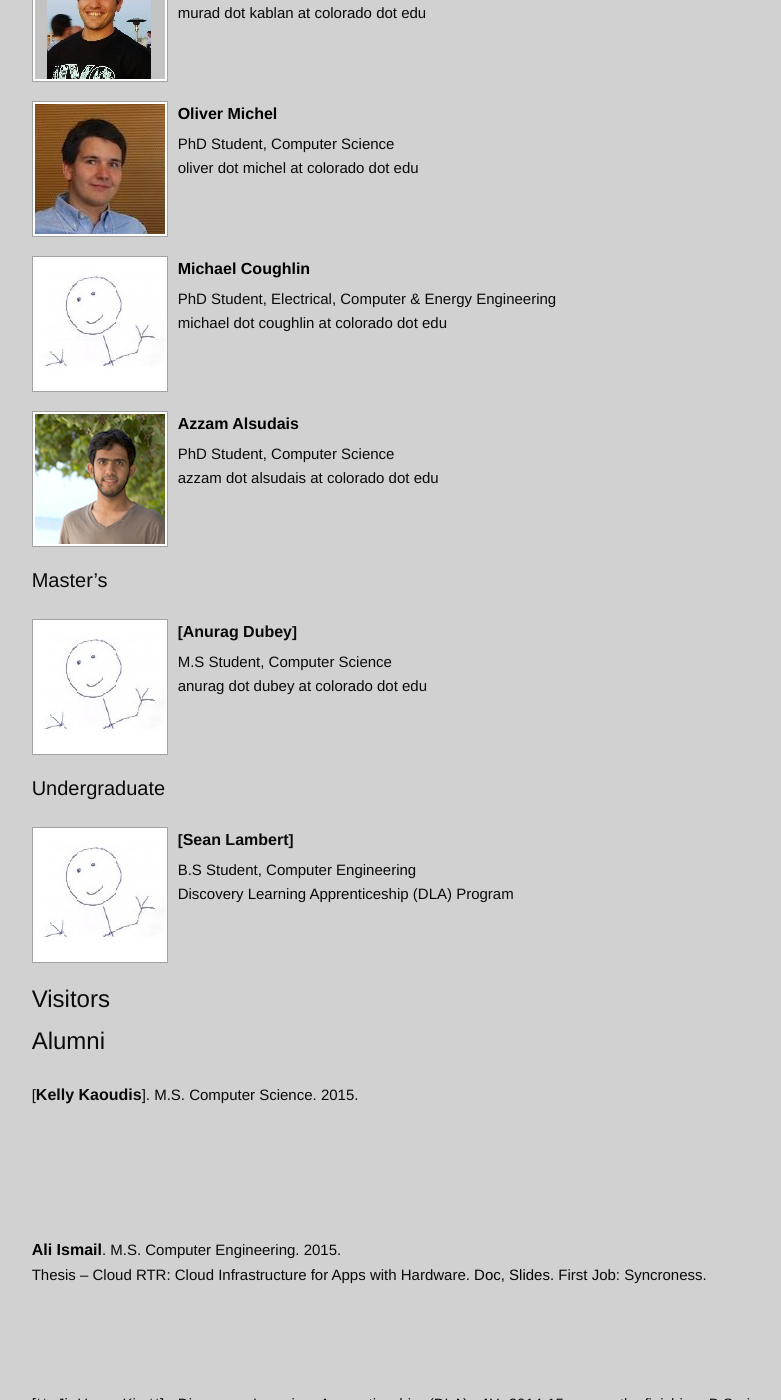
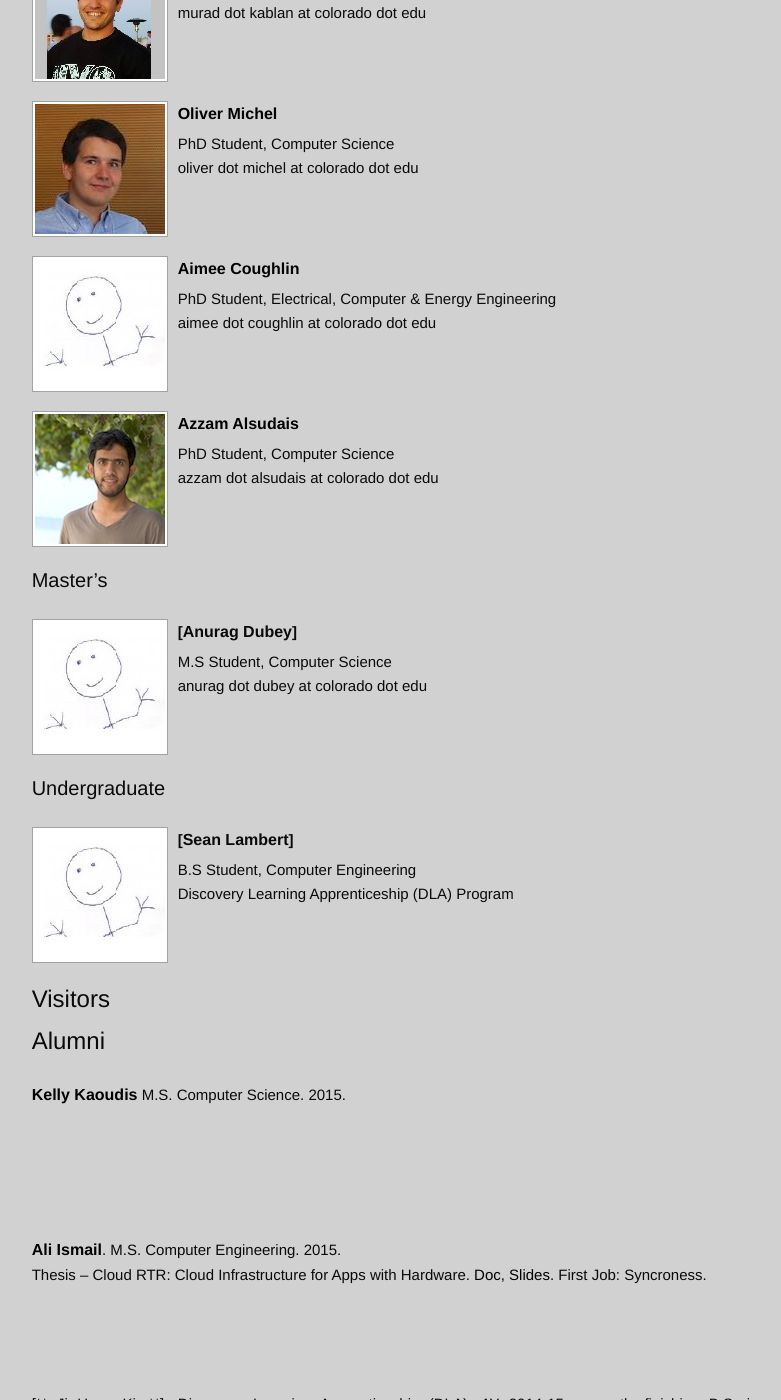
Before and after one commit to nsr-colorado/nsr-colorado.github.io, a Jekyll site: the page built from pages/people.md, in a window 1280 px wide and 1400 px high, scrolled down 1032 px. Shown: the whole window, without its empty margins (245-1026 px from the left). Built offline with Jekyll 4.4.1, drawn with Linux system fonts in a browser that asks for light colours.

```diff
--- a/pages/people.md
+++ b/pages/people.md
@@ -33,9 +33,9 @@ Doctorate
 	: PhD Student, Computer Science
 	: oliver dot michel at colorado dot edu
 
-* ![Michael Coughlin](/data/img/people/stick.jpg) [**Michael Coughlin**](/coughlin)
+* ![Aimee Coughlin](/data/img/people/stick.jpg) [**Aimee Coughlin**](/coughlin)
 	: PhD Student, Electrical, Computer & Energy Engineering
-	: michael dot coughlin at colorado dot edu
+	: aimee dot coughlin at colorado dot edu
 
 * ![Azzam Alsudais](/data/img/people/headshot-azzam.jpg) [**Azzam Alsudais**](http://csel.cs.colorado.edu/~azal6477/)
 	: PhD Student, Computer Science
@@ -63,7 +63,7 @@ Visitors
 Alumni
 ======
 
-* [**Kelly Kaoudis**]. M.S. Computer Science. 2015.
+* [**Kelly Kaoudis**](https://kellykaoud.is/) M.S. Computer Science. 2015.
 
 * [**Ali Ismail**](https://www.linkedin.com/in/ali-ismail-837aa875). M.S. Computer Engineering. 2015.
   Thesis -- Cloud RTR: Cloud Infrastructure for Apps with Hardware.
```
Also changed, not shown: .gitmodules.
